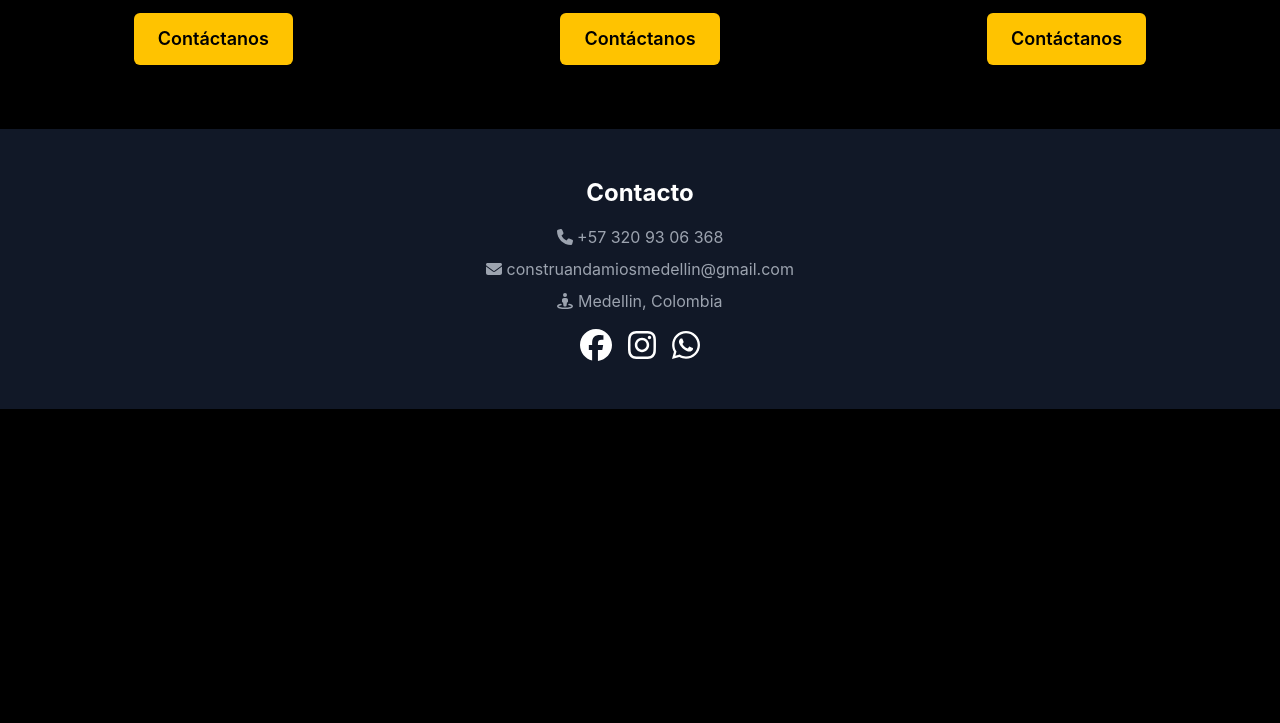
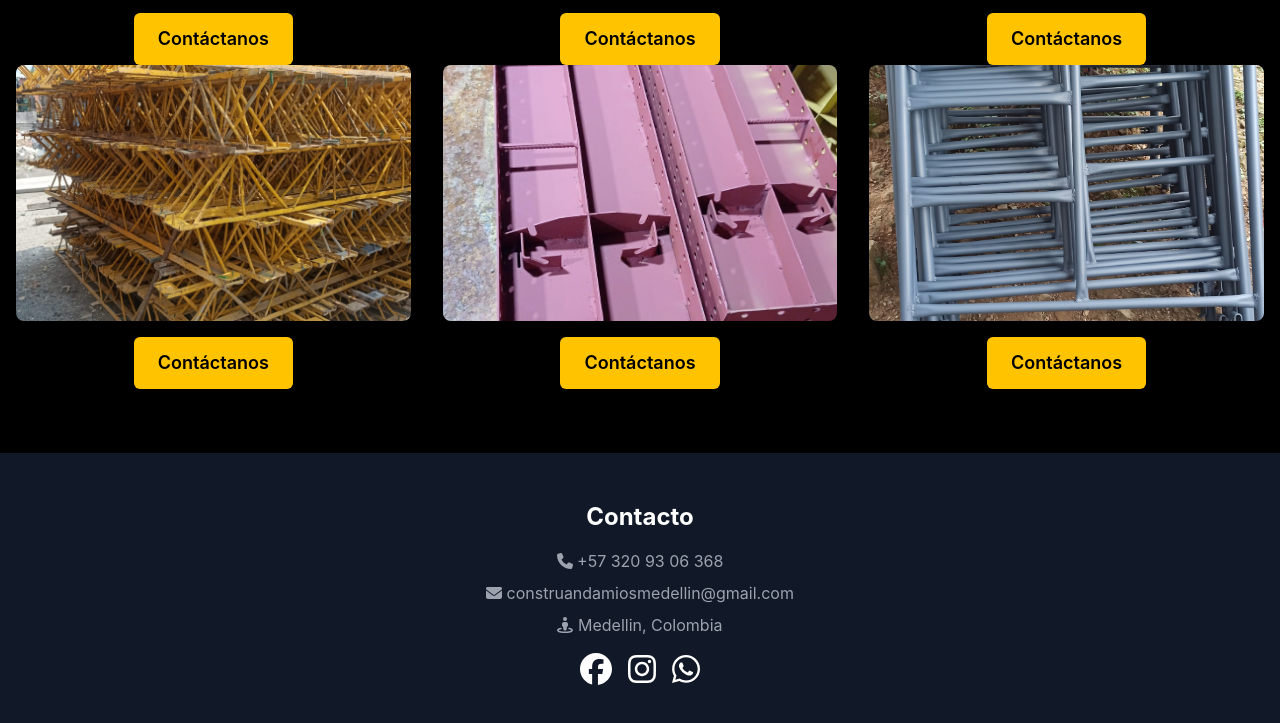
Before and after one commit to construandamiosmedellin/construandamio, a plain HTML site: page index.html in a window 1280 px wide. Shown: the part 1963-2686 px from the top of the page. Before the commit the page ends 2372 px from the top, so only its background shows below. Drawn offline with nearby package versions, Linux system fonts and the light colour scheme.

Commit message:
Add files via upload

```diff
--- a/index.html
+++ b/index.html
@@ -209,6 +209,19 @@
         <p class="mt-4 text-center text-gray-400">      <a href="https://wa.me/+573209306368?text=Hola,%20quiero%20contactar%20con%20ConstruAndamiosJC"  target="_blank"  class="inline-block px-6 py-3 text-lg font-semibold highlight rounded-md">Contáctanos</a></p>
       </div>
     </div>
+    <div class="grid grid-cols-1 sm:grid-cols-2 md:grid-cols-3 gap-8">
+      <div class="relative">
+        <img src="10.jpg" alt="Proyecto Residencial" class="project-image w-full h-64 object-cover">
+        <p class="mt-4 text-center text-gray-400">       <a href="https://wa.me/+573209306368?text=Hola,%20quiero%20contactar%20con%20ConstruAndamiosJC"  target="_blank"  class="inline-block px-6 py-3 text-lg font-semibold highlight rounded-md">Contáctanos</a>      </div>
+      <div class="relative">
+        <img src="11.jpg" alt="Edificio Commercial" class="project-image w-full h-64 object-cover">
+        <p class="mt-4 text-center text-gray-400">      <a href="https://wa.me/+573209306368?text=Hola,%20quiero%20contactar%20con%20ConstruAndamiosJC"  target="_blank"  class="inline-block px-6 py-3 text-lg font-semibold highlight rounded-md">Contáctanos</a></p>
+      </div>
+      <div class="relative">
+        <img src="12.jpg" alt="Reforma Industrial" class="project-image w-full h-64 object-cover">
+        <p class="mt-4 text-center text-gray-400">      <a href="https://wa.me/+573209306368?text=Hola,%20quiero%20contactar%20con%20ConstruAndamiosJC"  target="_blank"  class="inline-block px-6 py-3 text-lg font-semibold highlight rounded-md">Contáctanos</a></p>
+      </div>
+    </div>
   </div>
 </section>
 
```
Also changed, not shown: 10.jpg (added), 11.jpg (added), 12.jpg (added).
